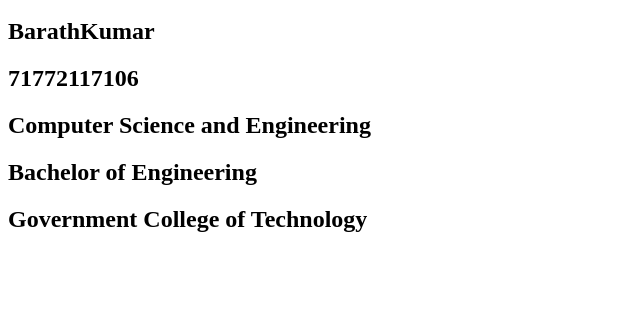
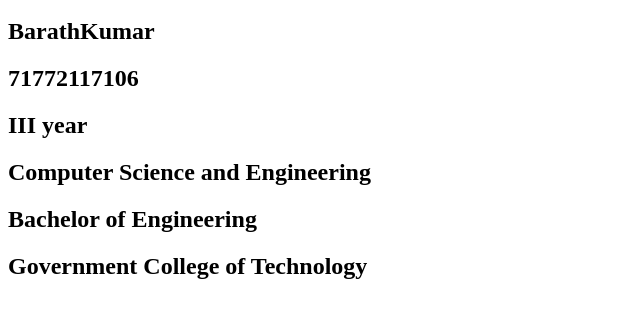
Before and after one commit to Barathkumar8610/Walmart, a plain HTML site: page index.html in a window 1280 px wide. Shown: the part 48-366 px from the top of the page, without its empty margins (0-640 px from the left). Drawn offline with Linux system fonts and the light colour scheme.

Commit message:
inserting the year

```diff
--- a/index.html
+++ b/index.html
@@ -6,6 +6,7 @@
        <h1>Student Details</h1>
        <h2>BarathKumar</h2>
        <h2>71772117106</h2>
+       <h2>III year</h2>
        <h2>Computer Science and Engineering</h2>
        <h2>Bachelor of Engineering</h2>
        <h2>Government College of Technology</h2>
```
